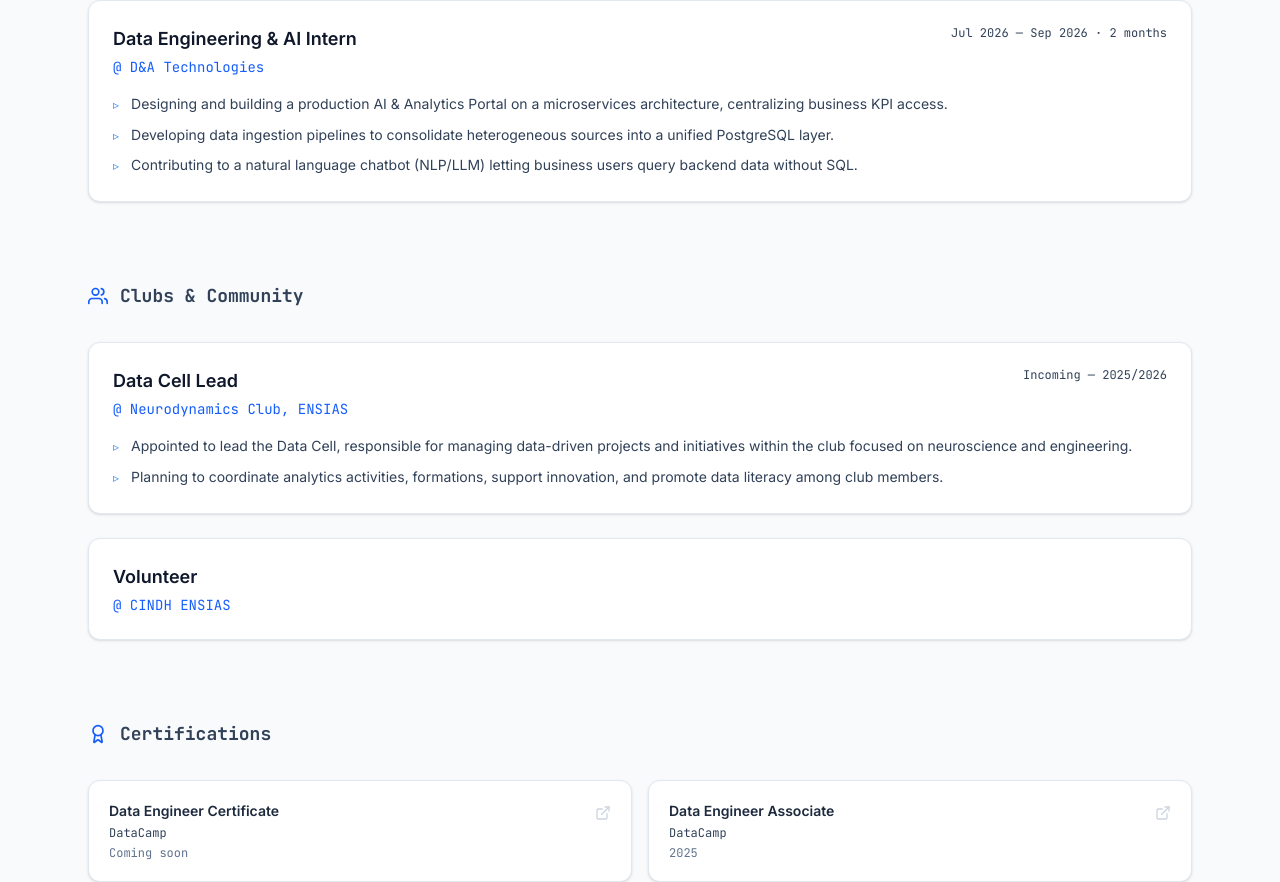
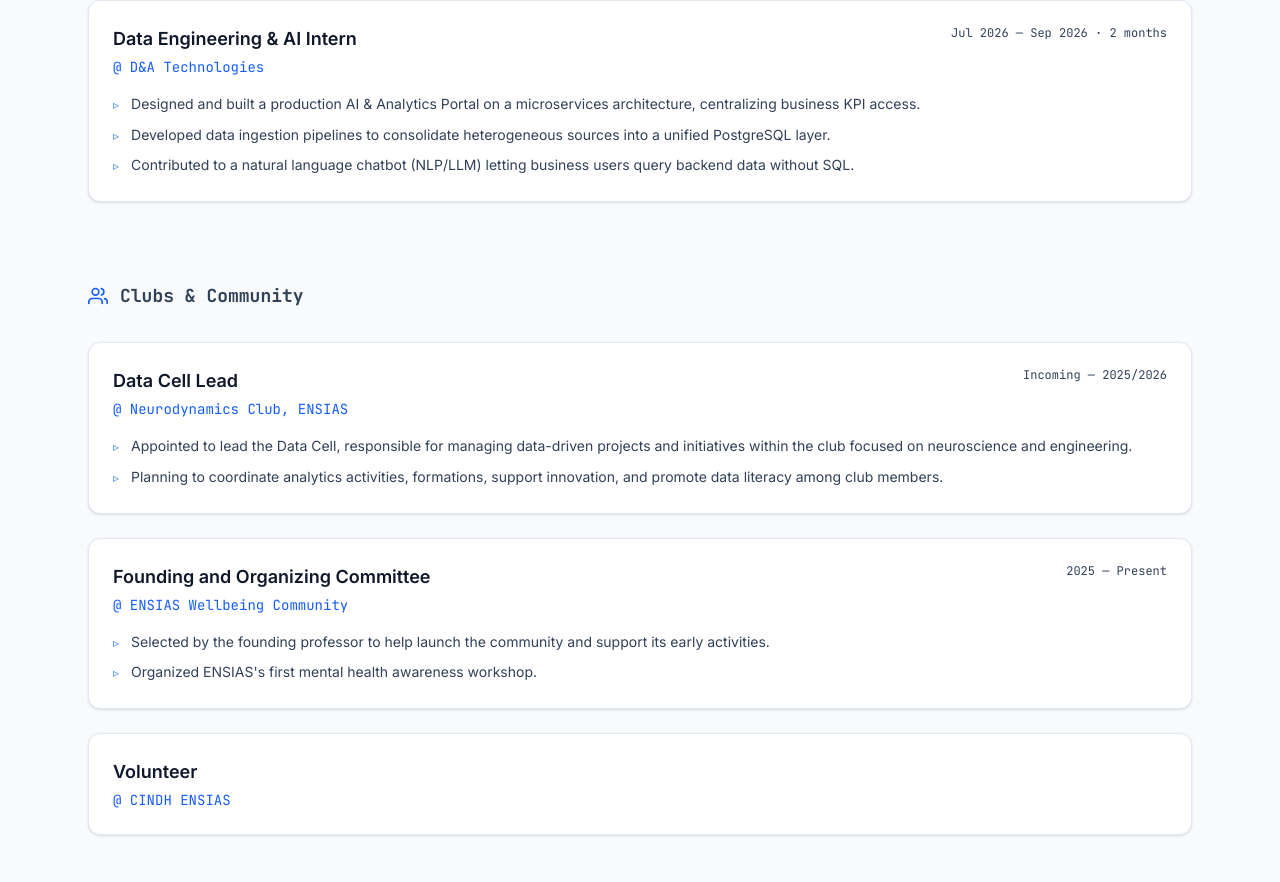
Before and after one commit to gitabdelhub/portfolio, a React (Vite) app: page / in a window 1280 px wide. Shown: the part 3751-4633 px from the top of the page. Built offline with nearby package versions, Linux system fonts and the light colour scheme.

Commit message:
Update Experience.tsx

```diff
--- a/src/components/Experience.tsx
+++ b/src/components/Experience.tsx
@@ -38,9 +38,9 @@ export function Experience() {
       company: "D&A Technologies",
       date: "Jul 2026 — Sep 2026 · 2 months",
       details: [
-        "Designing and building a production AI & Analytics Portal on a microservices architecture, centralizing business KPI access.",
-        "Developing data ingestion pipelines to consolidate heterogeneous sources into a unified PostgreSQL layer.",
-        "Contributing to a natural language chatbot (NLP/LLM) letting business users query backend data without SQL.",
+        "Designed and built a production AI & Analytics Portal on a microservices architecture, centralizing business KPI access.",
+        "Developed data ingestion pipelines to consolidate heterogeneous sources into a unified PostgreSQL layer.",
+        "Contributed to a natural language chatbot (NLP/LLM) letting business users query backend data without SQL.",
       ],
     },
   ];
@@ -185,6 +185,26 @@ export function Experience() {
             </motion.div>
 
             <motion.div initial={{ opacity: 0, y: 10 }} whileInView={{ opacity: 1, y: 0 }} viewport={{ once: true }} transition={{ delay: 0.1 }} className={cardClass}>
+              <div className="flex flex-col md:flex-row md:items-start md:justify-between gap-2 mb-4">
+                <div>
+                  <h4 className="text-slate-900 font-bold text-lg">Founding and Organizing Committee</h4>
+                  <p className="text-blue-600 font-mono text-sm mt-1">@ ENSIAS Wellbeing Community</p>
+                </div>
+                <span className="font-mono text-xs text-slate-700 whitespace-nowrap">2025 — Present</span>
+              </div>
+              <ul className="space-y-2">
+                <li className="flex items-start gap-3 text-slate-700 text-sm leading-relaxed">
+                  <span className="text-blue-500 mt-1 text-xs">▹</span>
+                  <span>Selected by the founding professor to help launch the community and support its early activities.</span>
+                </li>
+                <li className="flex items-start gap-3 text-slate-700 text-sm leading-relaxed">
+                  <span className="text-blue-500 mt-1 text-xs">▹</span>
+                  <span>Organized ENSIAS's first mental health awareness workshop.</span>
+                </li>
+              </ul>
+            </motion.div>
+
+            <motion.div initial={{ opacity: 0, y: 10 }} whileInView={{ opacity: 1, y: 0 }} viewport={{ once: true }} transition={{ delay: 0.2 }} className={cardClass}>
               <div className="flex flex-col md:flex-row md:items-start md:justify-between gap-2">
                 <div>
                   <h4 className="text-slate-900 font-bold text-lg">Volunteer</h4>
```
